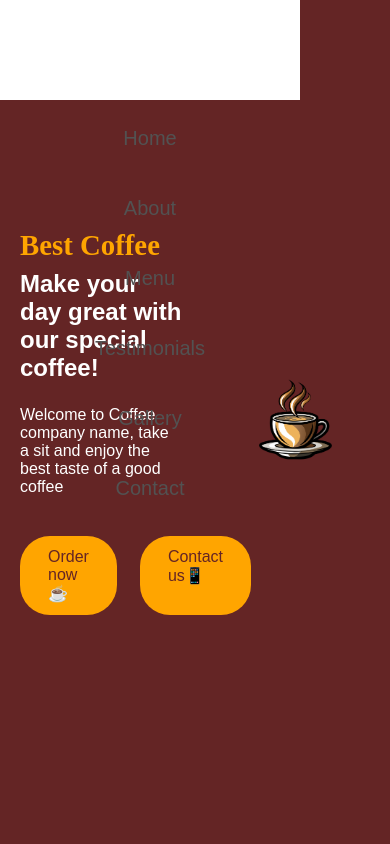
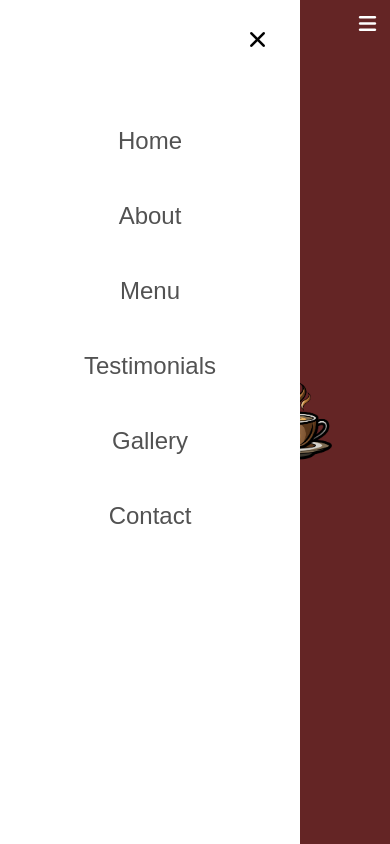
Before and after one commit to Exxon-Gonzalez/CoffeeHomepage, a plain HTML site: page index.html in a window 390 px wide. Drawn offline with Linux system fonts and the light colour scheme; a web font is replaced by a local one.

Commit message:
Se agregaron botones para cerrar menu

```diff
--- a/index.html
+++ b/index.html
@@ -5,6 +5,8 @@
         <meta charset="UTF-8">
         <meta name="viewport" content="width=device-width, initial-scale=1.0">
         <title>Coffee company name</title>
+        <!--Link to icons-->
+        <link rel="stylesheet" href="https://cdnjs.cloudflare.com/ajax/libs/font-awesome/7.0.1/css/all.min.css">
         <link rel="stylesheet" href="style.css">
     </head>
 
@@ -16,6 +18,7 @@
                     <h2 class="logo-text">☕Logo here</h2>
                 </a>
                 <ul class="nav-menu">
+                    <button id="menu-close-button" class="fas fa-times"></button>
                     <li class="nav-item">
                         <a href="#" class="nav-link">Home</a>
                     </li>
@@ -35,6 +38,7 @@
                         <a href="#" class="nav-link">Contact</a>
                     </li>
                 </ul>
+                <button id="menu-open-button" class="fas fa-bars"></button>
             </nav>
         </header>
 
--- a/style.css
+++ b/style.css
@@ -116,6 +116,10 @@ header .navbar {
     background: var(--secondary-color);
 }
 
+.navbar :where(#menu-close-button, #menu-open-button){
+    display: none;
+}
+
 /*Hero section syles*/
 .hero-section{
     background: var(--primary-color);
@@ -180,7 +184,7 @@ header .navbar {
 }
 
 
-/*Responsive media qury code for max width 900px*/
+/*Responsive media query code for max width 900px*/
 @media screen and (max-width:900px ){
 
     :root{
@@ -190,13 +194,30 @@ header .navbar {
         --font-size-XXL: 1.8rem;
     }
 
+    .navbar :where(#menu-close-button, #menu-open-button){
+        display: block;
+        font-size: var(--font-size-large)
+    }
+
+    .navbar #menu-close-button{
+        position: absolute;
+        right: 30px;
+        top: 30px;
+    }
+
+    .navbar #menu-open-button
+    {
+        color: white;
+
+    }
+
     .navbar .nav-menu{
         display: block;
         position: fixed;
         left: 0;
         top: 0;
         width: 300px;
-        height:100px;
+        height:100%;
         display: flex;
         flex-direction: column;
         align-items: center;
@@ -206,7 +227,7 @@ header .navbar {
 
     .navbar .nav-menu .nav-link{
         color: var(--dark-color);
-        font-size: var(--font-size-large);
+        font-size: var(--font-size-XL);
         display: block;
         margin-top: 17px;
     }
```
